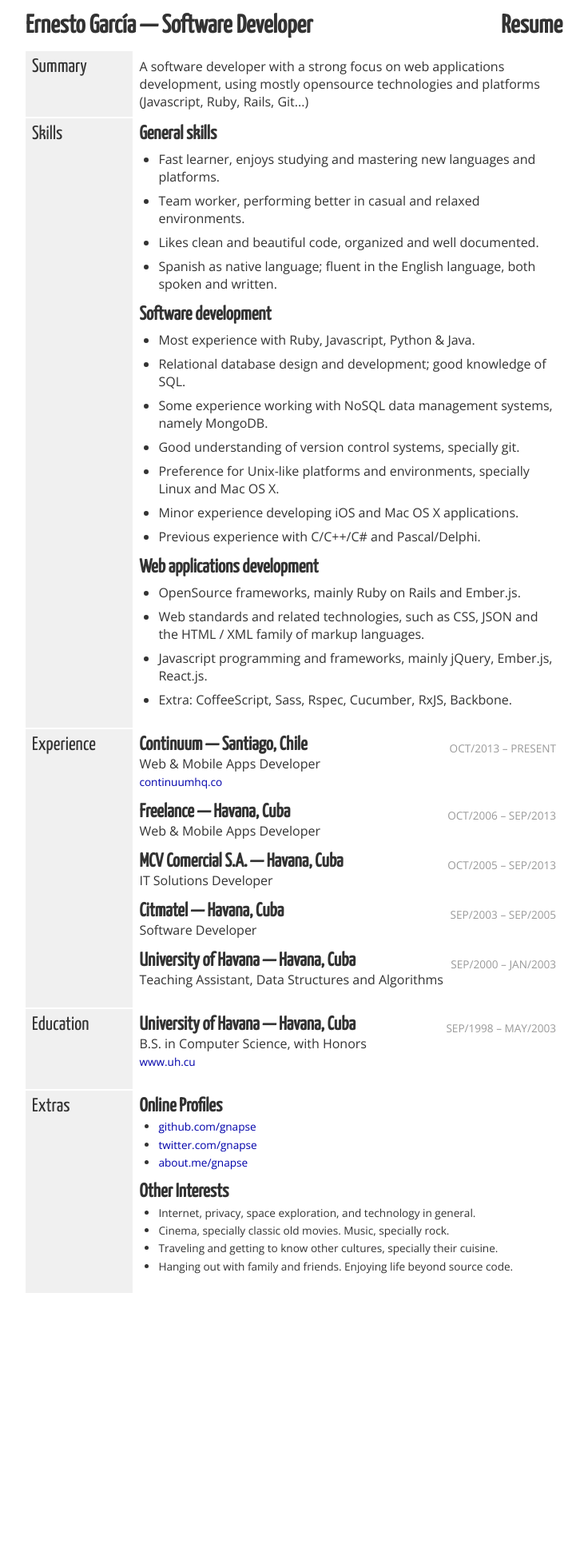
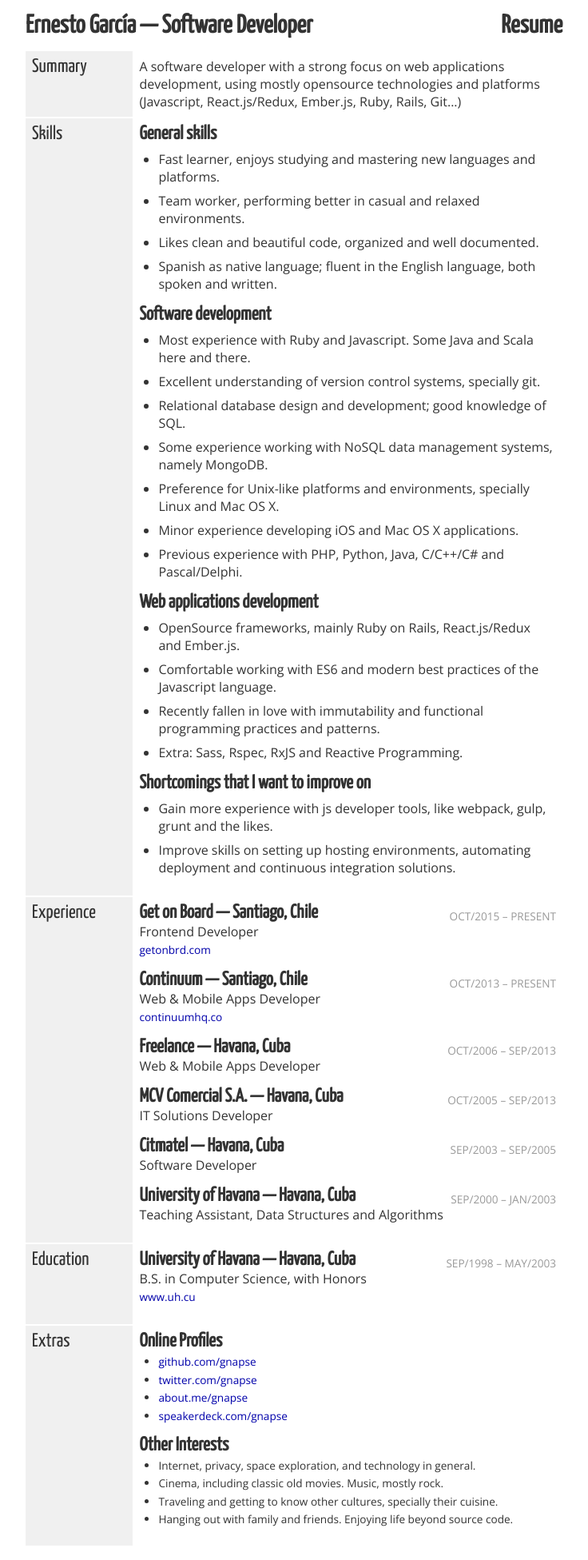
Before and after one commit to gnapse/gnapse.github.io, a Jekyll site: the page built from resume/index.html, in a window 1280 px wide. Shown: the whole page at 80% size, without its empty margins (272-1008 px from the left). Built offline with Jekyll 4.4.1, drawn with Linux system fonts in a browser that asks for light colours; nearby versions of some CDN libraries; Markdown is read by kramdown in place of the engine named in the settings; before the commit the page ends 1635 px from its top, so only the background shows below that.

Commit message:
Update resume

```diff
--- a/resume/index.html
+++ b/resume/index.html
@@ -12,7 +12,7 @@ layout: resume
         <div>
             A software developer with a strong focus on web applications
             development, using mostly open­source technologies and platforms
-            (Javascript, Ruby, Rails, Git...)
+            (Javascript, React.js/Redux, Ember.js, Ruby, Rails, Git...)
         </div>
     </section>
 </section>
@@ -34,23 +34,25 @@ layout: resume
             </ul>
             <h2>Software development</h2>
             <ul>
-                <li>Most experience with Ruby, Javascript, Python & Java.</li>
+                <li>Most experience with Ruby and Javascript. Some Java and Scala here and there.</li>
+                <li>Excellent understanding of version control systems, specially git.</li>
                 <li>Relational database design and development; good knowledge of SQL.</li>
                 <li>Some experience working with NoSQL data management systems, namely MongoDB.</li>
-                <li>Good understanding of version control systems, specially git.</li>
                 <li>Preference for Unix-like platforms and environments, specially Linux and Mac OS X.</li>
                 <li>Minor experience developing iOS and Mac OS X applications.</li>
-                <li>Previous experience with C/C++/C# and Pascal/Delphi.</li>
+                <li>Previous experience with PHP, Python, Java, C/C++/C# and Pascal/Delphi.</li>
             </ul>
             <h2>Web applications development</h2>
             <ul>
-                <li>Open­Source frameworks, mainly Ruby on Rails and Ember.js.</li>
-                <li>
-                    Web standards and related technologies, such as CSS, JSON and
-                    the HTML / XML family of markup languages.
-                </li>
-                <li>Javascript programming and frameworks, mainly jQuery, Ember.js, React.js.</li>
-                <li>Extra: CoffeeScript, Sass, Rspec, Cucumber, RxJS, Backbone.</li>
+                <li>Open­Source frameworks, mainly Ruby on Rails, React.js/Redux and Ember.js.</li>
+                <li>Comfortable working with ES6 and modern best practices of the Javascript language.</li>
+                <li>Recently fallen in love with immutability and functional programming practices and patterns.</li>
+                <li>Extra: Sass, Rspec, RxJS and Reactive Programming.</li>
+            </ul>
+            <h2>Shortcomings that I want to improve on</h2>
+            <ul>
+                <li>Gain more experience with js developer tools, like webpack, gulp, grunt and the likes.</li>
+                <li>Improve skills on setting up hosting environments, automating deployment and continuous integration solutions.</li>
             </ul>
         </div>
     </section>
@@ -65,6 +67,18 @@ layout: resume
     <section>
         <div>
             <ul>
+                <li class="workplace">
+                    <div class="name">Get on Board</div>
+                    <div class="location">Santiago, Chile</div>
+                    <div class="position">Frontend Developer</div>
+                    <div class="date-range">
+                        <time datetime="2013-10">Oct/2015</time>
+                        <time datetime="{{ site.time }}">Present</time>
+                    </div>
+                    <a class="website" href="http://www.getonbrd.com" target="_blank">
+                        getonbrd.com
+                    </a>
+                </li>
                 <li class="workplace">
                     <div class="name">Continuum</div>
                     <div class="location">Santiago, Chile</div>
@@ -158,13 +172,14 @@ layout: resume
                     <li><a href="http://github.com/gnapse" target="_blank">github.com/gnapse</a></li>
                     <li><a href="http://twitter.com/gnapse" target="_blank">twitter.com/gnapse</a></li>
                     <li><a href="http://about.me/gnapse" target="_blank">about.me/gnapse</a></li>
+                    <li><a href="https://speakerdeck.com/gnapse" target="_blank">speakerdeck.com/gnapse</a></li>
                 </ul>
             </section>
             <section id="interests">
                 <h2>Other Interests</h2>
                 <ul>
                     <li>Internet, privacy, space exploration, and technology in general.</li>
-                    <li>Cinema, specially classic old movies. Music, specially rock.</li>
+                    <li>Cinema, including classic old movies. Music, mostly rock.</li>
                     <li>Traveling and getting to know other cultures, specially their cuisine.</li>
                     <li>Hanging out with family and friends.  Enjoying life beyond source code.</li>
                 </ul>
```
